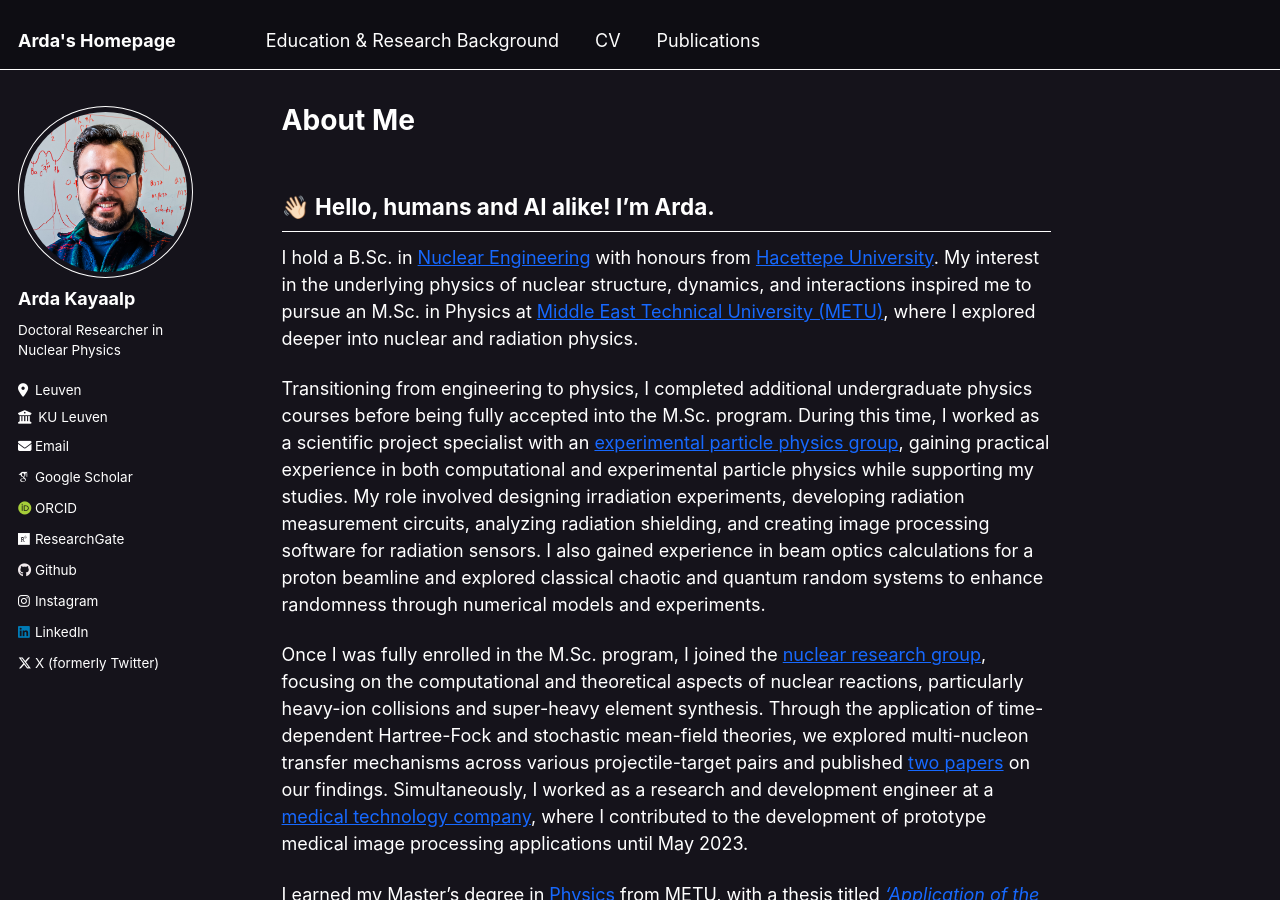
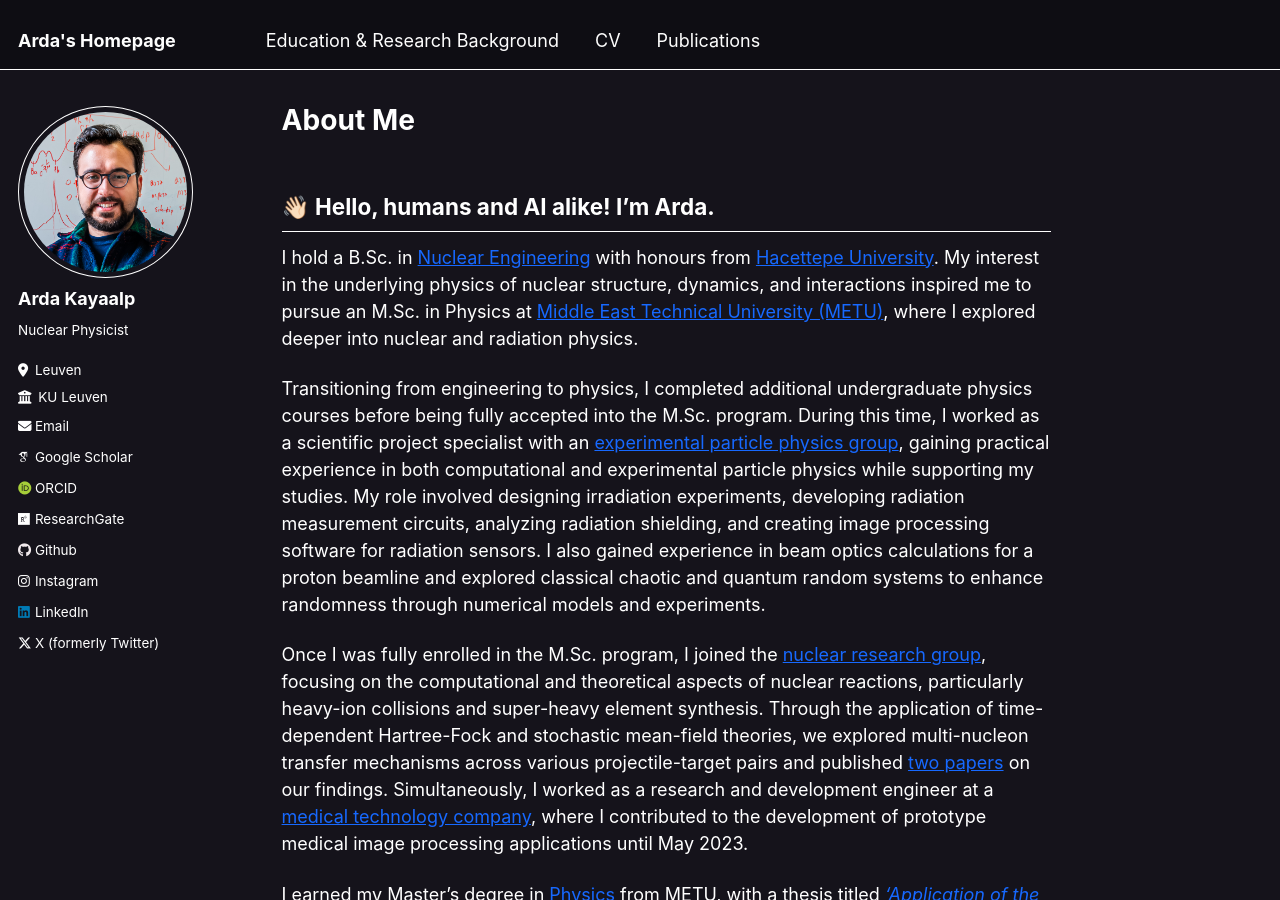
Before and after one commit to ardakayaalp/ardakayaalp.github.io, a Jekyll site: the page built from _pages/about.md, in a window 1280 px wide and 900 px high. Built offline with Jekyll 4.4.1, drawn with Linux system fonts in a browser that asks for light colours; some web fonts are replaced.

Commit message:
Update _config.yml

```diff
--- a/_config.yml
+++ b/_config.yml
@@ -30,7 +30,7 @@ author:
   avatar           : "profile.jpg"
   name             : "Arda Kayaalp"
   pronouns         : # example: "she/her"
-  bio              : Doctoral Researcher in Nuclear Physics
+  bio              : Nuclear Physicist
   location         : "Leuven"
   employer         : "KU Leuven"
   uri              : # URL
```
